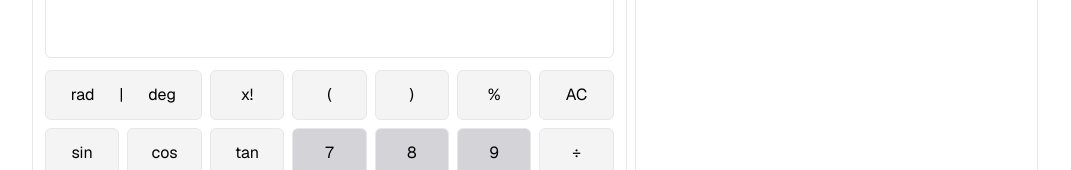
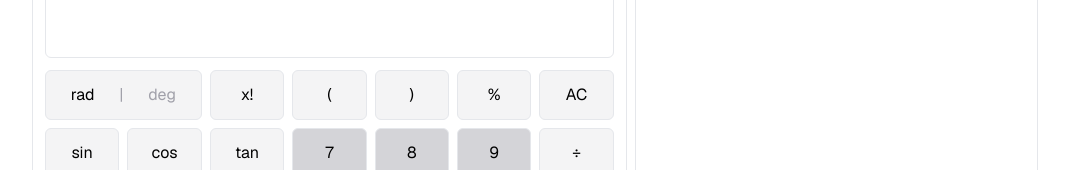
Before and after one commit to Hctor11/pascaline, a Next.js app: page / in a window 1280 px wide. Shown: the part 235-405 px from the top of the page, without its empty margins (104-1175 px from the left). Built offline with nearby package versions, Linux system fonts and the light colour scheme.

Commit message:
add rad and deg button

```diff
--- a/components/Grid/Calculator/Calculator.tsx
+++ b/components/Grid/Calculator/Calculator.tsx
@@ -9,7 +9,7 @@ const Calculator = () => {
   const [secondInput, setSecondInput] = useState<null | string>(null);
   const [operator, setOperator] = useState(false);
   const [operatorSymbol, setOperatorSymbol] = useState<null | string>(null);
-  const [isRagSelected, setIsRagSelected] = useState(true);
+  const [isRadSelected, setIsRadSelected] = useState(true);
 
   const handleInput = (number: string) => {
     console.log("Updating firstInput:", firstInput);
@@ -88,6 +88,14 @@ const Calculator = () => {
     }
   };
 
+  const handleDegreeButtonClick = (option: "rad" | "deg") => {
+    if (option === "rad" && !isRadSelected) {
+      setIsRadSelected(true);
+    } else if (option === "deg" && isRadSelected) {
+      setIsRadSelected(false);
+    }
+  };
+
   return (
     <div className="border w-full rounded-xl flex flex-col justify-center items-center p-3 h-96">
       <div className="w-full">
@@ -101,10 +109,12 @@ const Calculator = () => {
         />
       </div>
       <div className="hidden w-full h-full pt-3 md:grid grid-cols-7 grid-rows-5 gap-2">
-        <div className="flex hover:bg-zinc-200 justify-evenly items-center col-span-2 border bg-zinc-100 rounded-md content-center text-center">
-          <button className="px-3">rad</button>
+        <div className="flex hover:bg-zinc-200 justify-evenly items-center col-span-2 border bg-zinc-100 rounded-md content-center text-center text-zinc-400">
+          <button className={`px-3 rounded-md ${isRadSelected ? ' text-black' : ''}`}
+        onClick={() => handleDegreeButtonClick('rad')}>rad</button>
           <p className="hover:cursor-default">|</p>
-          <button className="px-3">deg</button>
+          <button className={`px-3 ${!isRadSelected ? 'text-black' : ''}`}
+        onClick={() => handleDegreeButtonClick('deg')}>deg</button>
         </div>
         <CalculatorButton
           content="x!"
```
